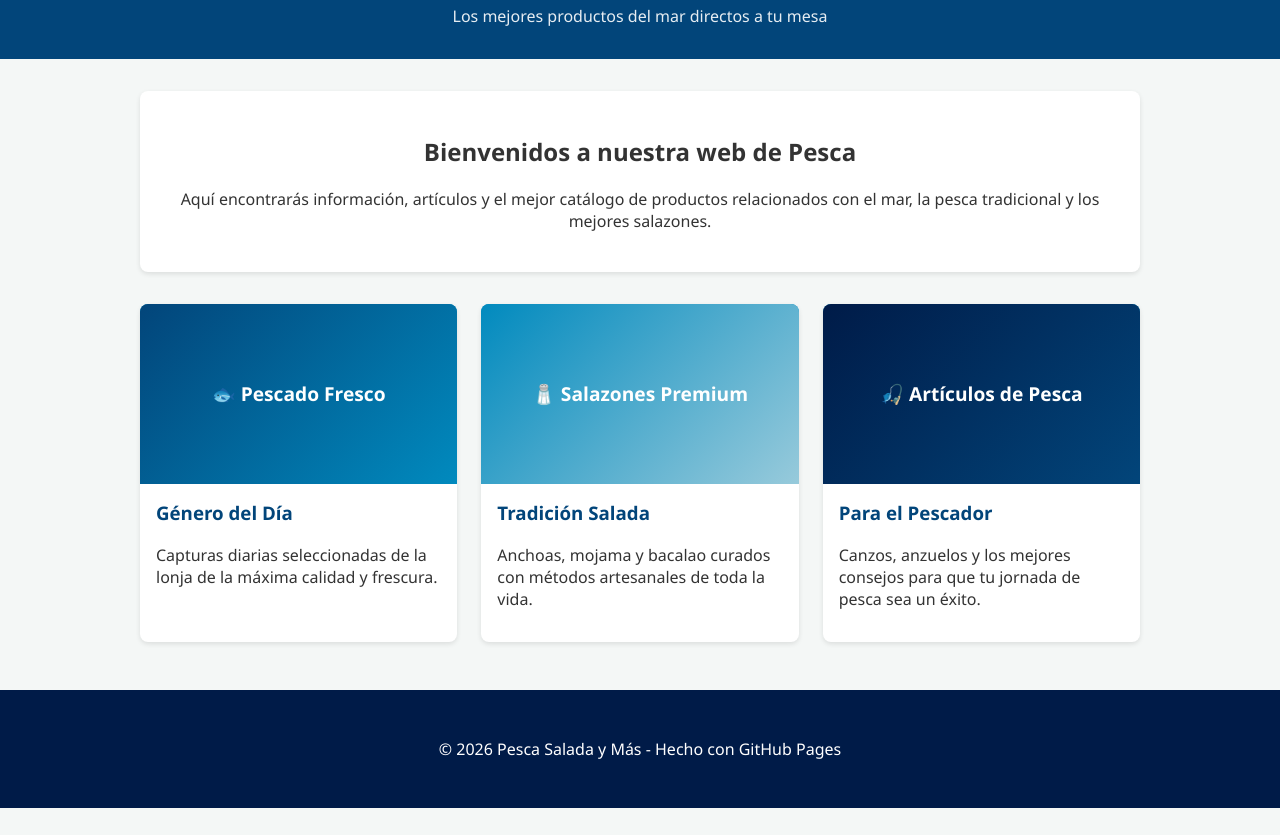
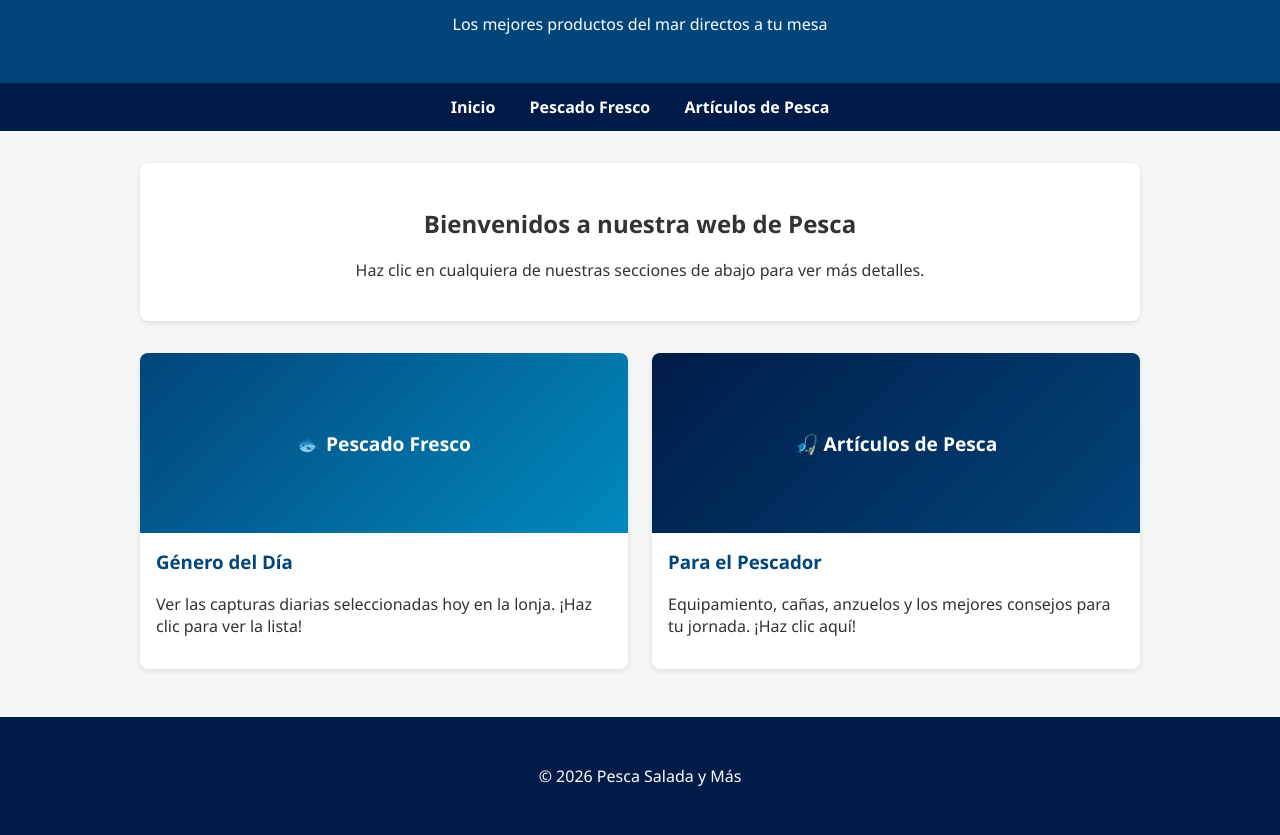
Before and after one commit to ElDragonLoco/Pesca-salada-y-mas, a plain HTML site: page index.html in a window 1280 px wide. Shown: the part 90-925 px from the top of the page. Before the commit the page ends 898 px from the top, so only its background shows below. Drawn offline with Linux system fonts and the light colour scheme.

Commit message:
index.html

```diff
--- a/index.html
+++ b/index.html
@@ -5,7 +5,6 @@
     <meta name="viewport" content="width=device-width, initial-scale=1.0">
     <title>Pesca Salada y Más</title>
     <style>
-        /* Estilos visuales básicos para que la página se vea bonita */
         body {
             font-family: 'Segoe UI', Tahoma, Geneva, Verdana, sans-serif;
             margin: 0;
@@ -17,21 +16,26 @@
             background-color: #02457a;
             color: white;
             text-align: center;
-            padding: 2rem;
+            padding: 2rem 1rem;
         }
-        header h1 {
-            margin: 0;
-            font-size: 2.5rem;
+        header h1 { margin: 0; font-size: 2.5rem; }
+
+        /* NUEVO: Estilos para el Menú de Navegación */
+        nav {
+            background-color: #001b48;
+            text-align: center;
+            padding: 0.8rem;
         }
-        header p {
-            margin: 0.5rem 0 0 0;
-            opacity: 0.9;
+        nav a {
+            color: white;
+            text-decoration: none;
+            margin: 0 15px;
+            font-weight: bold;
         }
-        .container {
-            max-width: 1000px;
-            margin: 2rem auto;
-            padding: 0 1rem;
-        }
+        nav a:hover { color: #97cadb; }
+
+        .container { max-width: 1000px; margin: 2rem auto; padding: 0 1rem; }
+
         .intro {
             background: white;
             padding: 1.5rem;
@@ -45,19 +49,22 @@
             grid-template-columns: repeat(auto-fit, minmax(280px, 1fr));
             gap: 1.5rem;
         }
+
+        /* MODIFICADO: Las tarjetas ahora son enlaces `<a>` */
         .card {
             background: white;
             border-radius: 8px;
             overflow: hidden;
             box-shadow: 0 2px 5px rgba(0,0,0,0.1);
             transition: transform 0.2s;
+            text-decoration: none;
+            color: inherit;
+            display: block;
         }
-        .card:hover {
-            transform: translateY(-5px);
-        }
+        .card:hover { transform: translateY(-5px); box-shadow: 0 5px 15px rgba(0,0,0,0.2); }
+
         .card-img {
             height: 180px;
-            background-color: #018abe;
             color: white;
             display: flex;
             align-items: center;
@@ -65,20 +72,10 @@
             font-weight: bold;
             font-size: 1.2rem;
         }
-        .card-content {
-            padding: 1rem;
-        }
-        .card-content h3 {
-            margin-top: 0;
-            color: #02457a;
-        }
-        footer {
-            text-align: center;
-            padding: 2rem;
-            background-color: #001b48;
-            color: white;
-            margin-top: 3rem;
-        }
+        .card-content { padding: 1rem; }
+        .card-content h3 { margin-top: 0; color: #02457a; }
+
+        footer { text-align: center; padding: 2rem; background-color: #001b48; color: white; margin-top: 3rem; }
     </style>
 </head>
 <body>
@@ -88,52 +85,48 @@
         <p>Los mejores productos del mar directos a tu mesa</p>
     </header>
 
+    <!-- NUEVO: Menú para moverse entre páginas -->
+    <nav>
+        <a href="index.html">Inicio</a>
+        <a href="pescado.html">Pescado Fresco</a>
+        <a href="articulos.html">Artículos de Pesca</a>
+    </nav>
+
     <div class="container">
 
         <section class="intro">
             <h2>Bienvenidos a nuestra web de Pesca</h2>
-            <p>Aquí encontrarás información, artículos y el mejor catálogo de productos relacionados con el mar, la pesca tradicional y los mejores salazones.</p>
+            <p>Haz clic en cualquiera de nuestras secciones de abajo para ver más detalles.</p>
         </section>
 
         <main class="grid">
-            <!-- Tarjeta 1 -->
-            <article class="card">
+            <!-- Tarjeta 1 (Te lleva a pescado.html) -->
+            <a href="pescado.html" class="card">
                 <div class="card-img" style="background-image: linear-gradient(135deg, #02457a, #018abe);">
                     🐟 Pescado Fresco
                 </div>
                 <div class="card-content">
                     <h3>Género del Día</h3>
-                    <p>Capturas diarias seleccionadas de la lonja de la máxima calidad y frescura.</p>
+                    <p>Ver las capturas diarias seleccionadas hoy en la lonja. ¡Haz clic para ver la lista!</p>
                 </div>
-            </article>
+            </a>
 
-            <!-- Tarjeta 2 -->
-            <article class="card">
-                <div class="card-img" style="background-image: linear-gradient(135deg, #018abe, #97cadb);">
-                    🧂 Salazones Premium
-                </div>
-                <div class="card-content">
-                    <h3>Tradición Salada</h3>
-                    <p>Anchoas, mojama y bacalao curados con métodos artesanales de toda la vida.</p>
-                </div>
-            </article>
-
-            <!-- Tarjeta 3 -->
-            <article class="card">
+            <!-- Tarjeta 2 (Te lleva a articulos.html) -->
+            <a href="articulos.html" class="card">
                 <div class="card-img" style="background-image: linear-gradient(135deg, #001b48, #02457a);">
                     🎣 Artículos de Pesca
                 </div>
                 <div class="card-content">
                     <h3>Para el Pescador</h3>
-                    <p>Canzos, anzuelos y los mejores consejos para que tu jornada de pesca sea un éxito.</p>
+                    <p>Equipamiento, cañas, anzuelos y los mejores consejos para tu jornada. ¡Haz clic aquí!</p>
                 </div>
-            </article>
+            </a>
         </main>
 
     </div>
 
     <footer>
-        <p>&copy; 2026 Pesca Salada y Más - Hecho con GitHub Pages</p>
+        <p>&copy; 2026 Pesca Salada y Más</p>
     </footer>
 
 </body>
```
